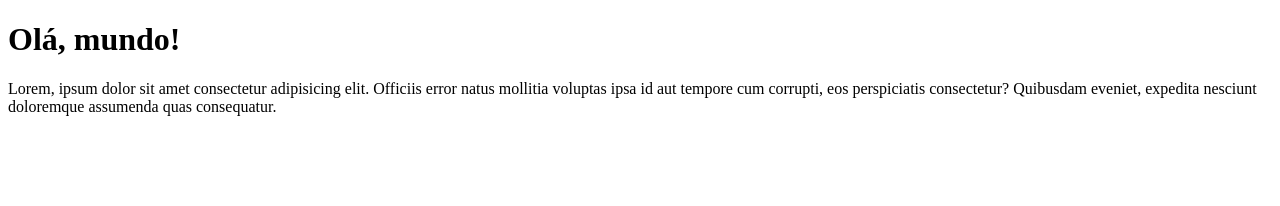
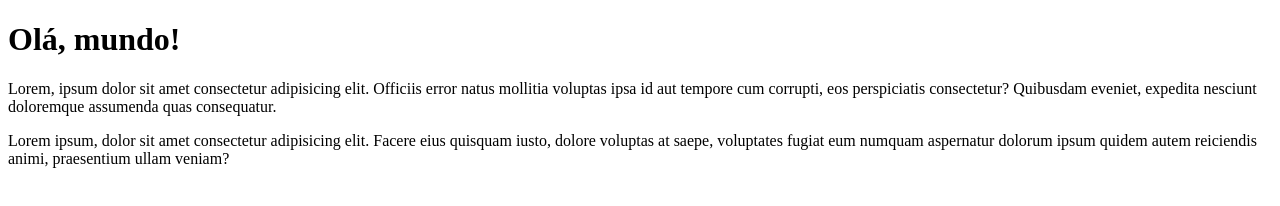
Before and after one commit to RafaelPAlves88/CURSO-GUANABARA---Ola-Mundo-, a plain HTML site: page site exemplo/index.html in a window 1280 px wide. Drawn offline with Linux system fonts and the light colour scheme.

Commit message:
Update index.html

```diff
--- a/site exemplo/index.html
+++ b/site exemplo/index.html
@@ -9,5 +9,6 @@
 <body>
     <h1>Olá, mundo!</h1>
     <p>Lorem, ipsum dolor sit amet consectetur adipisicing elit. Officiis error natus mollitia voluptas ipsa id aut tempore cum corrupti, eos perspiciatis consectetur? Quibusdam eveniet, expedita nesciunt doloremque assumenda quas consequatur.</p>
+    <p>Lorem ipsum, dolor sit amet consectetur adipisicing elit. Facere eius quisquam iusto, dolore voluptas at saepe, voluptates fugiat eum numquam aspernatur dolorum ipsum quidem autem reiciendis animi, praesentium ullam veniam?</p>
 </body>
 </html>
```
